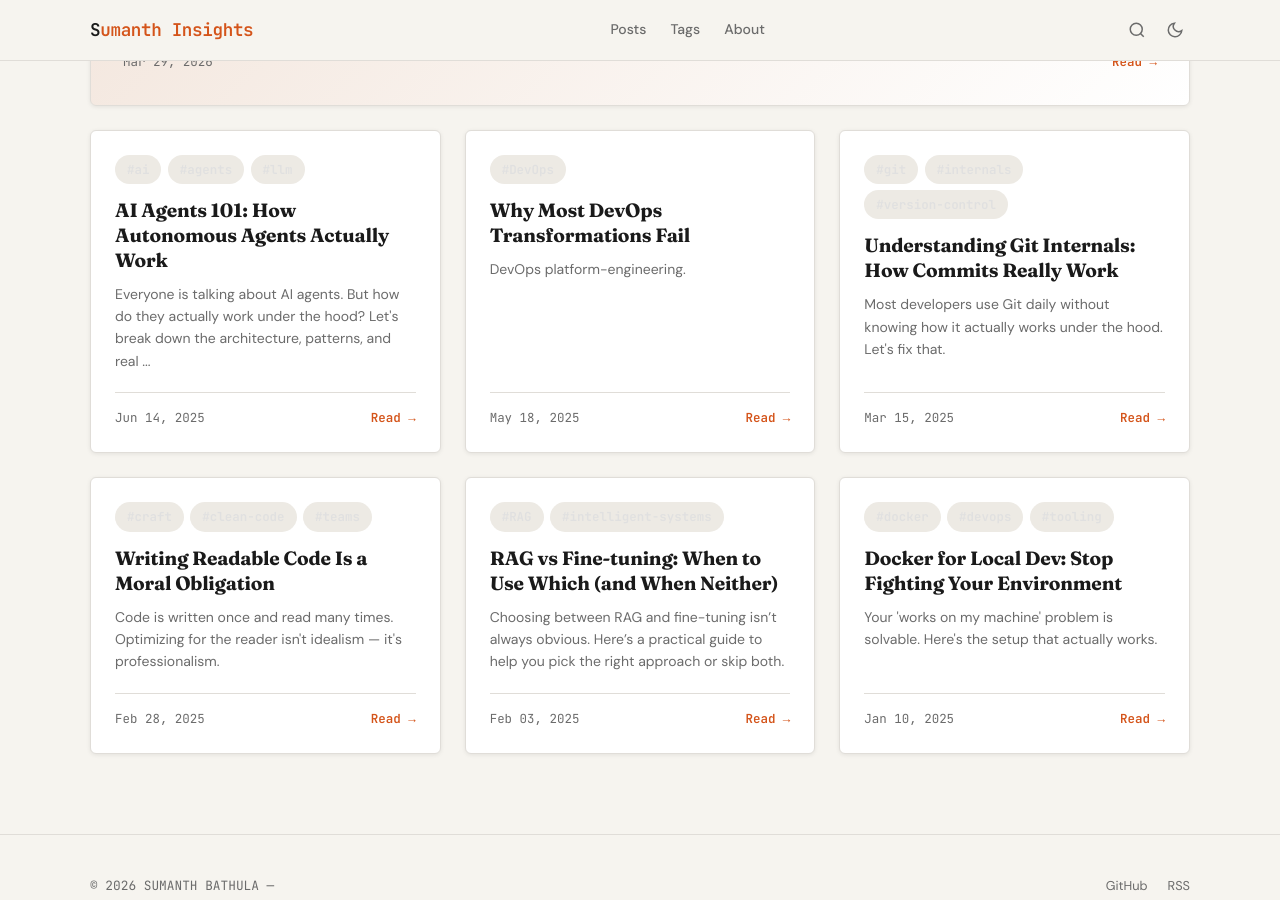
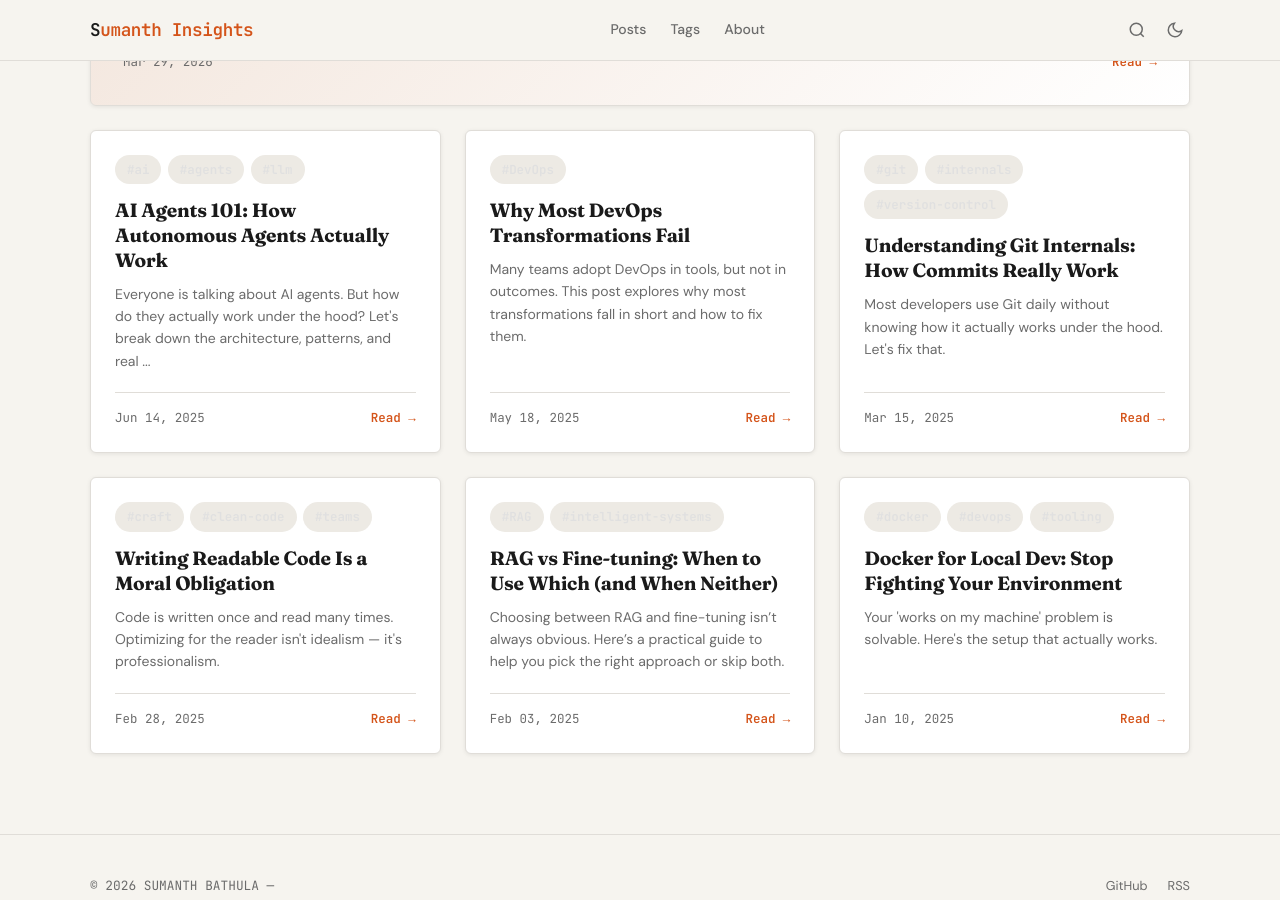
Before and after one commit to sumanthrb/insights, a Jekyll site: the page built from index.html, in a window 1280 px wide and 900 px high, scrolled down 1004 px. Built offline with Jekyll 4.4.1, drawn with Linux system fonts in a browser that asks for light colours.

Commit message:
Update 2025-05-18-DevOps-Tranf.md

```diff
--- a/_posts/2025-05-18-DevOps-Tranf.md
+++ b/_posts/2025-05-18-DevOps-Tranf.md
@@ -3,7 +3,7 @@ layout: post
 title: "Why Most DevOps Transformations Fail"
 date: 2025-05-18
 tags: [DevOps ]
-excerpt: "DevOps platform-engineering."
+excerpt: "Many teams adopt DevOps in tools, but not in outcomes. This post explores why most transformations fall in short and how to fix them."
 
 ---
 
```
